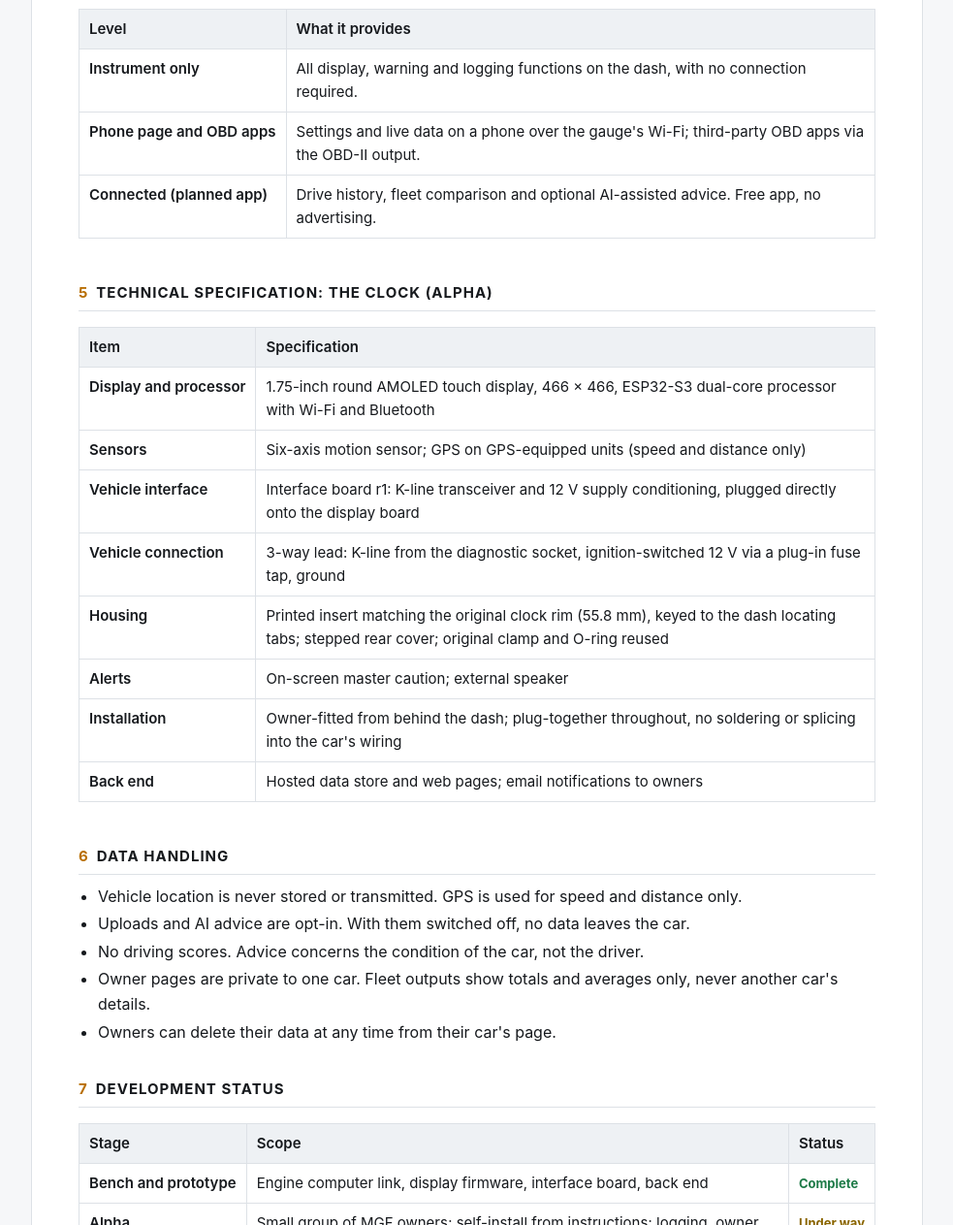
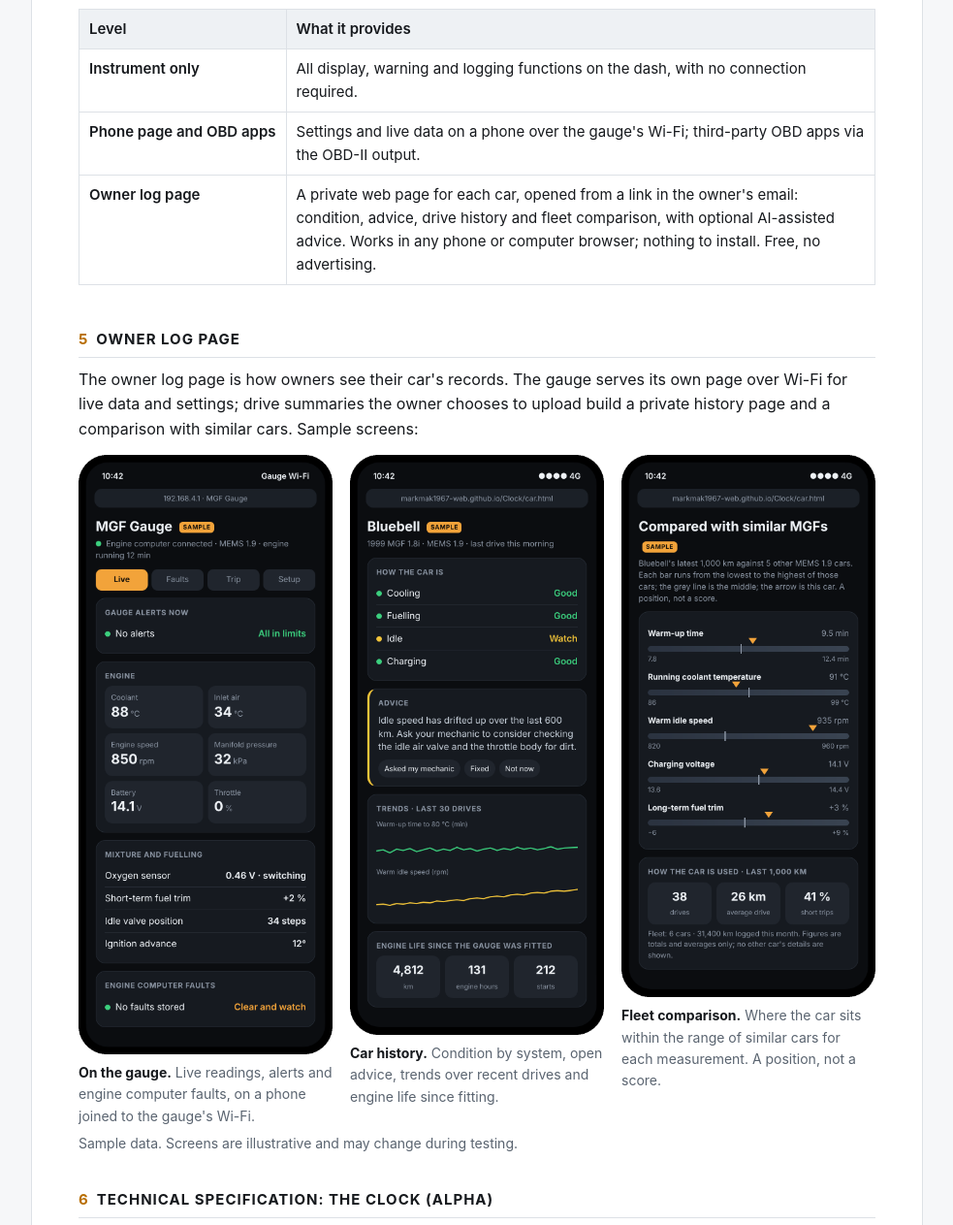
Before and after one commit to markmak1967-web/Clock, a plain HTML site: page index.html in a window 1280 px wide. Shown: the part 1537-2800 px from the top of the page at 97% size, without its empty margins (148-1131 px from the left). Drawn offline with Linux system fonts and the light colour scheme.

Commit message:
Capability statement: owner log page section with sample screens; app wording replaced
Co-Authored-By: Claude Opus 5.5 <noreply@anthropic.com>
Claude-Session: https://claude.ai/code/session_01JxdzroXRy3z8zJcZLDEWup

```diff
--- a/index.html
+++ b/index.html
@@ -34,6 +34,12 @@ td:first-child{font-weight:600;white-space:nowrap}
 .st{font-weight:700;font-size:13px;white-space:nowrap}
 .st.now{color:var(--ok)}.st.dev{color:var(--amb)}.st.idea{color:var(--idea)}
 .note{font-size:14px;color:var(--dim)}
+.figs{display:grid;grid-template-columns:repeat(3,1fr);gap:18px;margin:14px 0 6px}
+@media (max-width:700px){.figs{grid-template-columns:1fr;max-width:340px;margin-left:auto;margin-right:auto}}
+figure{margin:0}
+figure img{width:100%;height:auto;display:block}
+figcaption{font-size:14px;color:var(--dim);margin-top:8px}
+figcaption b{color:var(--ink)}
 footer{margin-top:34px;padding-top:12px;border-top:1px solid var(--line);font-size:13px;color:var(--dim)}
 footer p{margin:4px 0}
 @media print{body{background:#fff}main{margin:0;border:0;padding:0}h2{break-after:avoid}table{break-inside:avoid}}
@@ -84,7 +90,7 @@ footer p{margin:4px 0}
     <h3>Owner and fleet analysis</h3>
     <ul>
       <li>Opt-in upload of drive summaries to a hosted data store.</li>
-      <li>Private owner page per car: history, open advice, and the car's position within fleet ranges.</li>
+      <li>Owner log page: a private web page per car with history, open advice and the car's position within fleet ranges (section 5).</li>
       <li>Fleet statistics and a periodic “State of the Fleet” summary for opted-in owners.</li>
       <li>Optional AI-assisted advice, always worded “ask your mechanic to consider…”, never as a diagnosis or instruction.</li>
     </ul>
@@ -109,10 +115,19 @@ footer p{margin:4px 0}
   <tr><th>Level</th><th>What it provides</th></tr>
   <tr><td>Instrument only</td><td>All display, warning and logging functions on the dash, with no connection required.</td></tr>
   <tr><td>Phone page and OBD apps</td><td>Settings and live data on a phone over the gauge's Wi-Fi; third-party OBD apps via the OBD-II output.</td></tr>
-  <tr><td>Connected (planned app)</td><td>Drive history, fleet comparison and optional AI-assisted advice. Free app, no advertising.</td></tr>
+  <tr><td>Owner log page</td><td>A private web page for each car, opened from a link in the owner's email: condition, advice, drive history and fleet comparison, with optional AI-assisted advice. Works in any phone or computer browser; nothing to install. Free, no advertising.</td></tr>
 </table></div>
 
-<h2><span>5</span>Technical specification: The Clock (alpha)</h2>
+<h2><span>5</span>Owner log page</h2>
+<p>The owner log page is how owners see their car's records. The gauge serves its own page over Wi-Fi for live data and settings; drive summaries the owner chooses to upload build a private history page and a comparison with similar cars. Sample screens:</p>
+<div class="figs">
+  <figure><img src="img/mock_gauge_page.png" alt="Sample of the page served by the gauge: live engine readings, alerts and fault status" loading="lazy"><figcaption><b>On the gauge.</b> Live readings, alerts and engine computer faults, on a phone joined to the gauge's Wi-Fi.</figcaption></figure>
+  <figure><img src="img/mock_car_history.png" alt="Sample owner log page: condition by system, advice, trends and engine life" loading="lazy"><figcaption><b>Car history.</b> Condition by system, open advice, trends over recent drives and engine life since fitting.</figcaption></figure>
+  <figure><img src="img/mock_fleet.png" alt="Sample fleet comparison: this car's position on fleet ranges for key measurements" loading="lazy"><figcaption><b>Fleet comparison.</b> Where the car sits within the range of similar cars for each measurement. A position, not a score.</figcaption></figure>
+</div>
+<p class="note">Sample data. Screens are illustrative and may change during testing.</p>
+
+<h2><span>6</span>Technical specification: The Clock (alpha)</h2>
 <div class="wrapt"><table>
   <tr><th>Item</th><th>Specification</th></tr>
   <tr><td>Display and processor</td><td>1.75-inch round AMOLED touch display, 466 × 466, ESP32-S3 dual-core processor with Wi-Fi and Bluetooth</td></tr>
@@ -125,7 +140,7 @@ footer p{margin:4px 0}
   <tr><td>Back end</td><td>Hosted data store and web pages; email notifications to owners</td></tr>
 </table></div>
 
-<h2><span>6</span>Data handling</h2>
+<h2><span>7</span>Data handling</h2>
 <ul>
   <li>Vehicle location is never stored or transmitted. GPS is used for speed and distance only.</li>
   <li>Uploads and AI advice are opt-in. With them switched off, no data leaves the car.</li>
@@ -134,17 +149,17 @@ footer p{margin:4px 0}
   <li>Owners can delete their data at any time from their car's page.</li>
 </ul>
 
-<h2><span>7</span>Development status</h2>
+<h2><span>8</span>Development status</h2>
 <div class="wrapt"><table>
   <tr><th>Stage</th><th>Scope</th><th>Status</th></tr>
   <tr><td>Bench and prototype</td><td>Engine computer link, display firmware, interface board, back end</td><td><span class="st now">Complete</span></td></tr>
   <tr><td>Alpha</td><td>Small group of MGF owners; self-install from instructions; logging, owner pages and fleet reports</td><td><span class="st dev">Under way</span></td></tr>
-  <tr><td>Release</td><td>Retail units for MGF; connected app</td><td><span class="st idea">Planned</span></td></tr>
+  <tr><td>Release</td><td>Retail units for MGF</td><td><span class="st idea">Planned</span></td></tr>
   <tr><td>Range extension</td><td>Further pre-2000 engine computers; Pod and Raceday configurations</td><td><span class="st idea">Planned</span></td></tr>
 </table></div>
 <p class="note">Alpha units are not for sale.</p>
 
-<h2><span>8</span>Contact</h2>
+<h2><span>9</span>Contact</h2>
 <p id="contact">Enquiries about the project, alpha testing or future versions: <span id="contactLine">contact details to follow.</span></p>
 
 <footer>
```
Also changed, not shown: img/mock_car_history.png (added), img/mock_fleet.png (added), img/mock_gauge_page.png (added), 1 other file.
